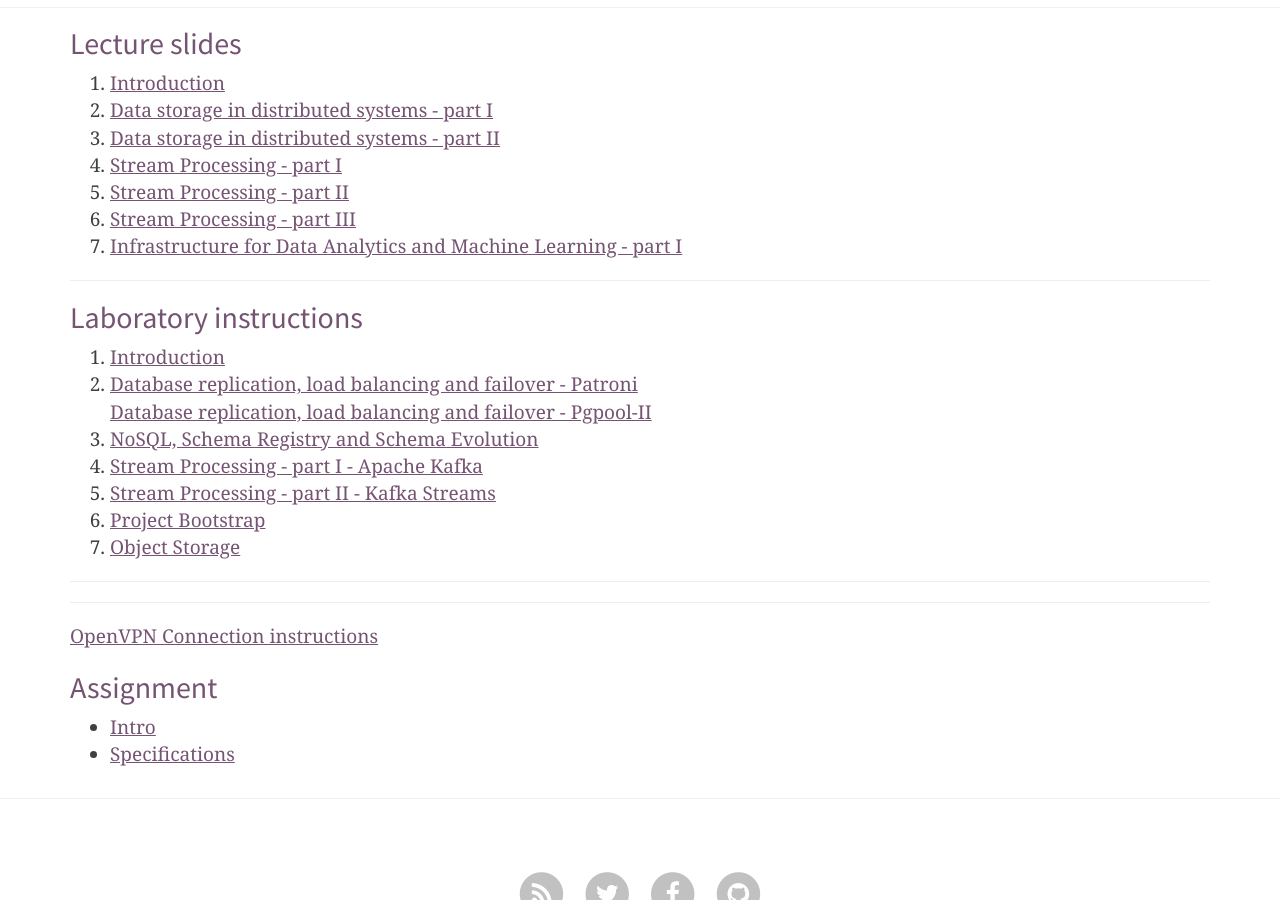
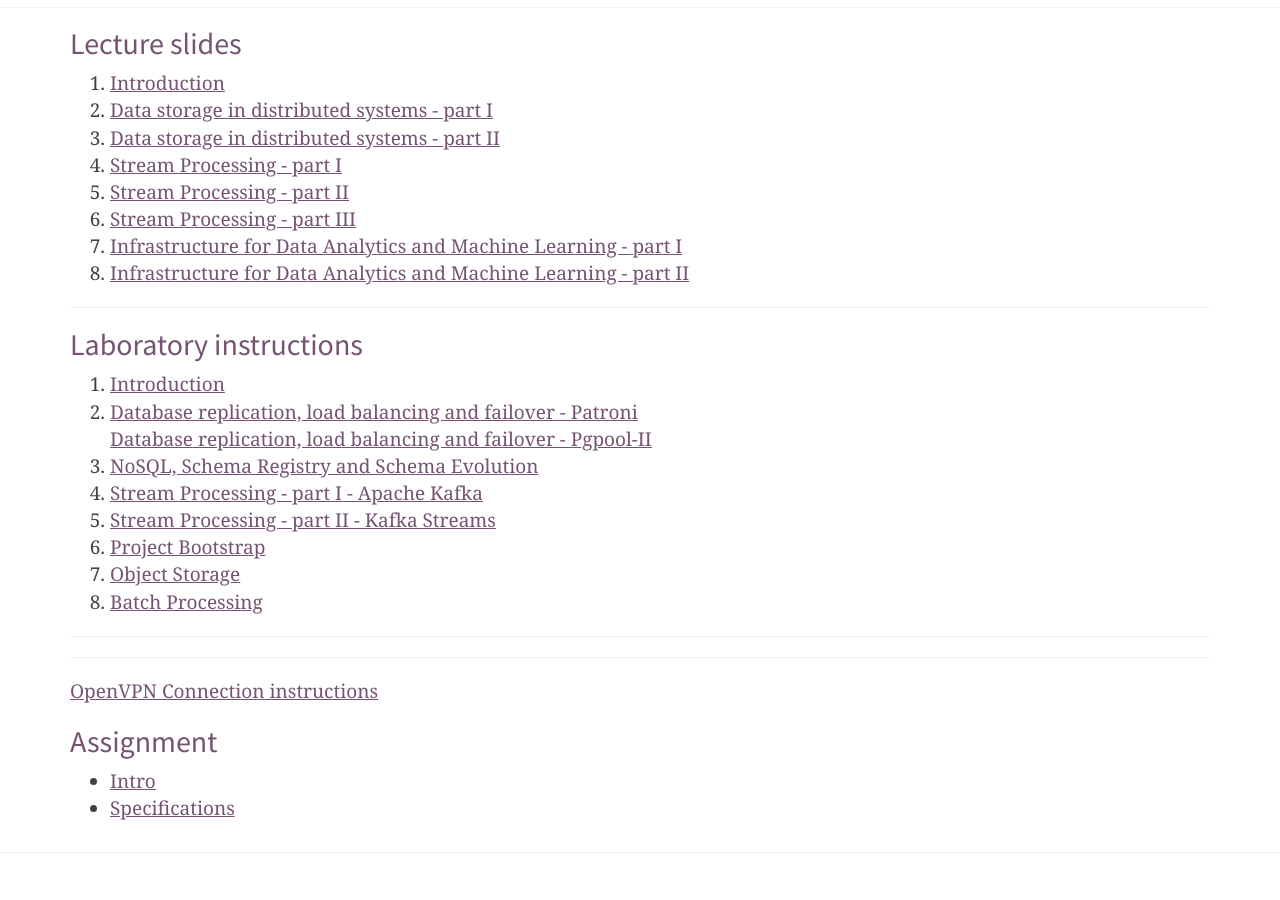
Before and after one commit to RTBHOUSE/mimuw-blog2022Z, a Jekyll site: the page built from index.html, in a window 1280 px wide and 900 px high, scrolled down 962 px. Built offline with Jekyll 4.4.1, drawn with Linux system fonts in a browser that asks for light colours; nearby versions of some CDN libraries; the list of posts is cut into pages by our own code.

Commit message:
Infrastructure for Data Analytics and Machine Learning - part II

```diff
--- a/index.html
+++ b/index.html
@@ -49,6 +49,9 @@
 		<li>
 			<a href="/slides/7.pdf">Infrastructure for Data Analytics and Machine Learning - part I</a>
 		</li>
+		<li>
+			<a href="/slides/8.pdf">Infrastructure for Data Analytics and Machine Learning - part II</a>
+		</li>
 
 	</ol>
 </div>
@@ -82,6 +85,9 @@
 		</li>
 		<li>
 			<a href="https://github.com/RTBHOUSE/mimuw-lab2022Z/tree/main/lab07">Object Storage</a>
+		</li>
+		<li>
+			<a href="https://github.com/RTBHOUSE/mimuw-lab2022Z/tree/main/lab08">Batch Processing</a>
 		</li>
 
 
```
Also changed, not shown: 1 other file.
